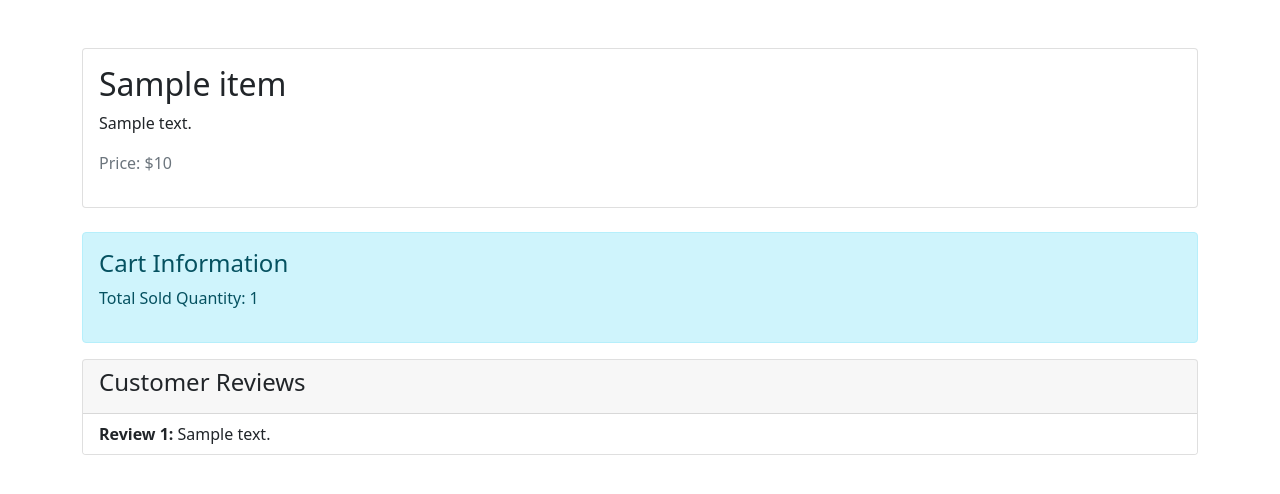
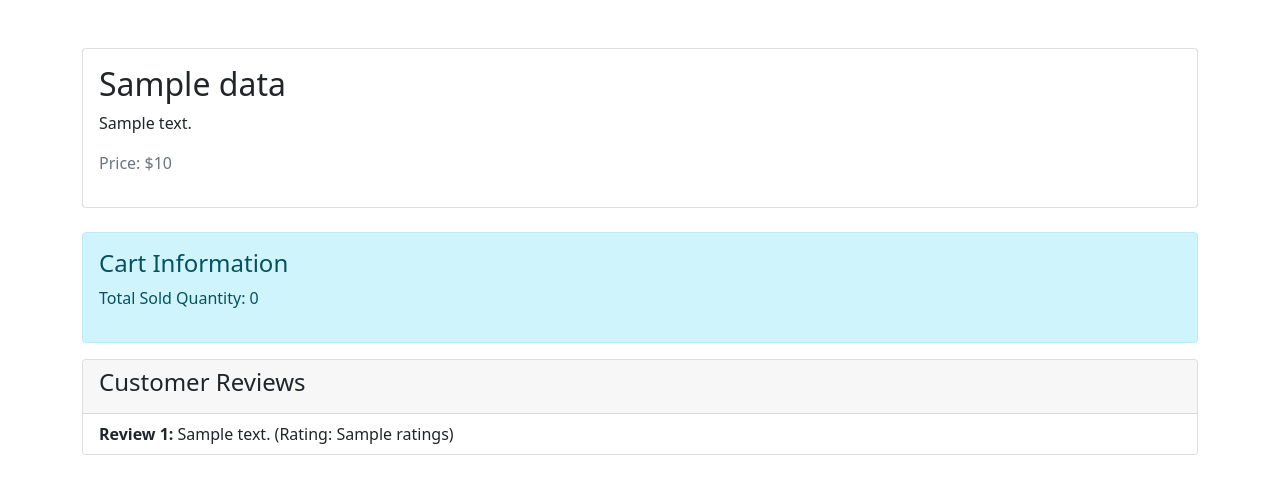
Before and after one commit to arifnofriadi/ecommerce-microservices, a Flask app: page /product/1 in a window 1280 px wide. Shown: the top 494 px of the page. Run offline with Flask 3, Linux system fonts and the light colour scheme; a database or web service that is not in the repository returns one stand-in record (Sample ...); data that the repository does not hold is empty.

Commit message:
adjustment fetching data from all service

```diff
--- a/main-app/app.py
+++ b/main-app/app.py
@@ -1,54 +1,78 @@
-from flask import Flask, jsonify, render_template
+from flask import Flask, jsonify, render_template, request
 import requests
+from functools import lru_cache
 
 app = Flask(__name__)
 
+# get product data
+@lru_cache(maxsize=128)
 def get_products(product_id):
     try:
         response = requests.get(f'http://localhost:3000/products/{product_id}')
-        response.raise_for_status()  # Cek jika ada error HTTP
+        response.raise_for_status()
         return response.json()
     except requests.exceptions.RequestException as e:
         print(f"Error fetching product data: {e}")
         return {"error": "Failed to fetch product data"}
 
+# get sold product data
 def get_sold_products(product_id):
     try:
-        response = requests.get(f'http://localhost:3002/carts/{product_id}')
+        response = requests.get(f'http://localhost:3002/cart/{product_id}')
         response.raise_for_status()
-        return response.json().get('total_quantity', 0)
+        data = response.json()
+
+        if 'data' in data:
+            cart_item = data['data']
+            total_quantity = 0
+
+            if isinstance(cart_item, dict) and 'product_id' in cart_item:
+                if cart_item['product_id'] == product_id:
+                    total_quantity = cart_item.get('quantity', 0)
+
+            print(f"Total quantity for product_id {product_id}: {total_quantity}")
+            return total_quantity
+        else:
+            print("Invalid data format:", data)
+            return 0
     except requests.exceptions.RequestException as e:
         print(f"Error fetching sold product data: {e}")
         return {"error": "Failed to fetch sold product data"}
 
+# get review data
 def get_reviews(product_id):
     try:
-        response = requests.get(f'http://localhost:3003/products/{product_id}/reviews')
+        response = requests.get(f'http://localhost:3004/products/{product_id}/reviews')
         response.raise_for_status()
-        return response.json()
+        data = response.json()
+
+        return data.get('data', {"reviews": [], "product": {}})
     except requests.exceptions.RequestException as e:
         print(f"Error fetching review data: {e}")
         return {"error": "Failed to fetch review data"}
 
 @app.route('/product/<int:product_id>')
 def get_product_info(product_id):
-    # get products
+    # Retrieve data from each service
     product = get_products(product_id)
-
-    # get cart
     cart = get_sold_products(product_id)
-
-    # get reviews
     review = get_reviews(product_id)
 
-    # Gabungkan semua data ke dalam satu respons JSON
-    # return jsonify({
-    #     "product": product,
-    #     "cart": cart,
-    #     "review": review
-    # })
+    # Merge all data into one object
+    combined_response = {
+        "product": product if "error" not in product else None,
+        "cart": cart,
+        "reviews": review.get("reviews", []) if "error" not in review else []
+    }
 
-    return render_template('product.html', product=product, cart=cart, review=review)
+    #  returning responses in JSON format if the parameter ?format=json is added
+    if request.args.get('format') == 'json':
+        return jsonify({
+            "data": combined_response,
+            "message": "Product data fetched successfully" if product else "Failed to fetch product data"
+        })
+
+    return render_template('product.html', **combined_response)
 
 if __name__ == '__main__':
-    app.run(debug=True, port=3004)
+    app.run(debug=True, port=3005)
--- a/main-app/templates/product.html
+++ b/main-app/templates/product.html
@@ -3,9 +3,8 @@
 <head>
     <meta charset="UTF-8">
     <meta name="viewport" content="width=device-width, initial-scale=1.0">
-    <title>Document</title>
-    <link href="https://cdn.jsdelivr.net/npm/bootstrap@5.0.2/dist/css/bootstrap.min.css" rel="stylesheet" integrity="sha384-EVSTQN3/azprG1Anm3QDgpJLIm9Nao0Yz1ztcQTwFspd3yD65VohhpuuCOmLASjC" crossorigin="anonymous">
-
+    <title>Ecommerce Microservices</title>
+    <link href="https://cdn.jsdelivr.net/npm/bootstrap@5.0.2/dist/css/bootstrap.min.css" rel="stylesheet">
 </head>
 <body>
 
@@ -13,16 +12,20 @@
         <!-- Product Section -->
         <div class="card mb-4">
             <div class="card-body">
-                <h2 class="card-title">{{ product['name'] }}</h2>
-                <p class="card-text">{{ product['description'] }}</p>
-                <p class="text-muted">Price: ${{ product['price'] }}</p>
+                {% if product %}
+                    <h2 class="card-title">{{ product['data']['name'] }}</h2>
+                    <p class="card-text">{{ product['data']['description'] }}</p>
+                    <p class="text-muted">Price: ${{ product['data']['price'] }}</p>
+                {% else %}
+                    <p>Product data is not available.</p>
+                {% endif %}
             </div>
         </div>
 
         <!-- Cart Section -->
         <div class="alert alert-info" role="alert">
             <h4 class="alert-heading">Cart Information</h4>
-            <p>Total Sold Quantity: {{ cart }}</p>
+            <p>Total Sold Quantity: {{ cart if cart else '0' }}</p>
         </div>
 
         <!-- Reviews Section -->
@@ -31,20 +34,20 @@
                 <h4>Customer Reviews</h4>
             </div>
             <ul class="list-group list-group-flush">
-                {% for r in review %}
-                    <li class="list-group-item">
-                        <strong>Review {{ r['id'] }}:</strong> {{ r['review'] }}
-                    </li>
-                {% endfor %}
-                {% if not review %}
+                {% if reviews %}
+                    {% for r in reviews %}
+                        <li class="list-group-item">
+                            <strong>Review {{ r['_id'] }}:</strong> {{ r['review']['comment'] }} (Rating: {{ r['review']['ratings'] }})
+                        </li>
+                    {% endfor %}
+                {% else %}
                     <li class="list-group-item text-muted">No reviews available.</li>
                 {% endif %}
             </ul>
         </div>
     </div>
 
-
-    <script src="https://cdn.jsdelivr.net/npm/@popperjs/core@2.9.2/dist/umd/popper.min.js" integrity="sha384-IQsoLXl5PILFhosVNubq5LC7Qb9DXgDA9i+tQ8Zj3iwWAwPtgFTxbJ8NT4GN1R8p" crossorigin="anonymous"></script>
-    <script src="https://cdn.jsdelivr.net/npm/bootstrap@5.0.2/dist/js/bootstrap.min.js" integrity="sha384-cVKIPhGWiC2Al4u+LWgxfKTRIcfu0JTxR+EQDz/bgldoEyl4H0zUF0QKbrJ0EcQF" crossorigin="anonymous"></script>
+    <script src="https://cdn.jsdelivr.net/npm/@popperjs/core@2.9.2/dist/umd/popper.min.js"></script>
+    <script src="https://cdn.jsdelivr.net/npm/bootstrap@5.0.2/dist/js/bootstrap.min.js"></script>
 </body>
 </html>
```
